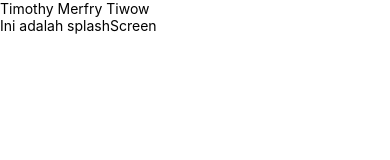
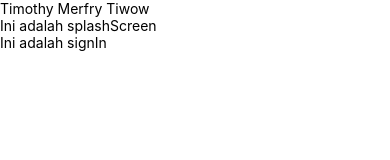
Before and after one commit to S21810014/tugasMobileProgramming3, a React Native app: screen / in a window 390 px wide. Shown: the top 160 px of the page. Built offline with nearby package versions, Linux system fonts and the light colour scheme.

Commit message:
added signIn page

```diff
--- a/src/App.js
+++ b/src/App.js
@@ -1,12 +1,13 @@
 import React from 'react'
 import { View, Text } from 'react-native'
-import { SplashScreen } from './pages'
+import { SignIn, SplashScreen } from './pages'
 
 const App = () => {
     return (
         <View>
             <Text>Timothy Merfry Tiwow</Text>
             <SplashScreen/>
+            <SignIn/>
         </View>
     )
 }
--- /dev/null
+++ b/src/pages/SignIn/index.js
@@ -0,0 +1,12 @@
+import React from 'react'
+import { View, Text } from 'react-native'
+
+const SignIn = () => {
+    return (
+        <View>
+            <Text>Ini adalah signIn</Text>
+        </View>
+    )
+}
+
+export default SignIn
--- a/src/pages/index.js
+++ b/src/pages/index.js
@@ -1,3 +1,4 @@
 import SplashScreen from './SplashScreen'
+import SignIn from './SignIn'
 
-export {SplashScreen}
+export {SplashScreen, SignIn}
```
